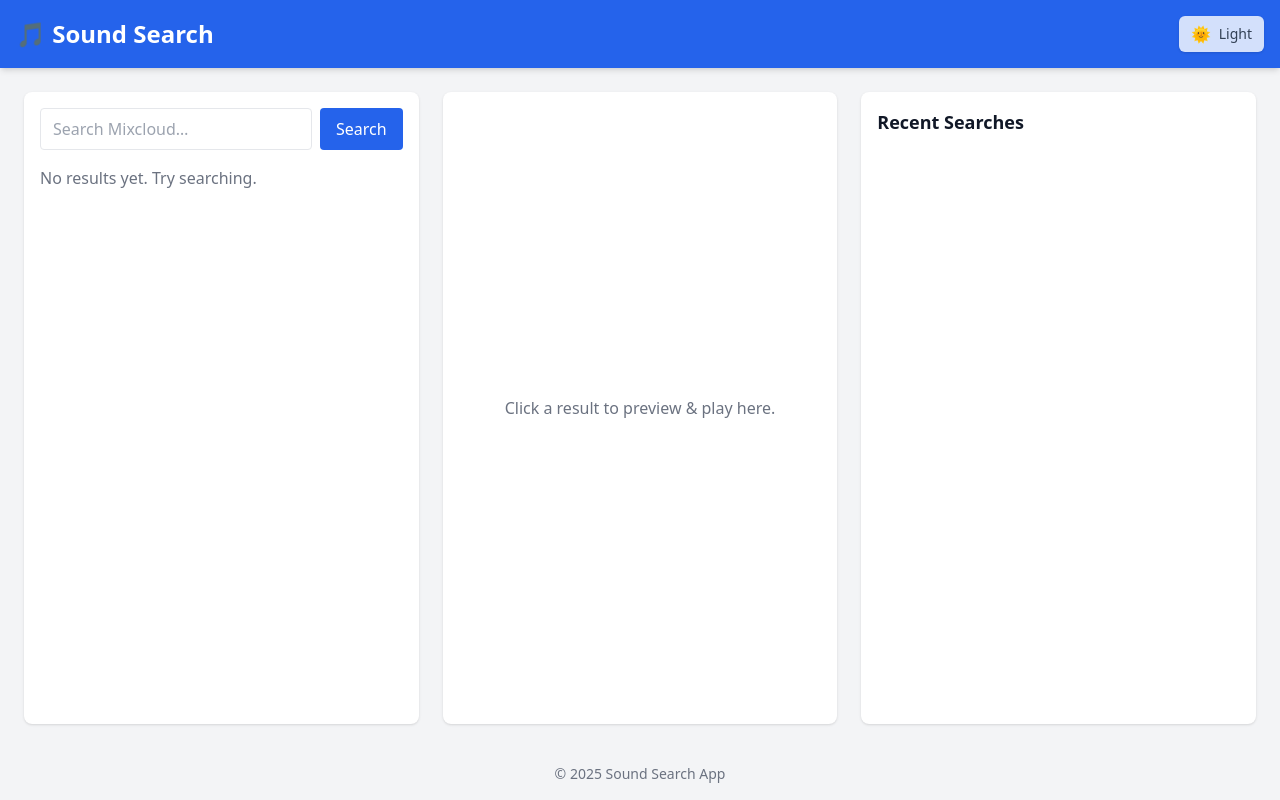
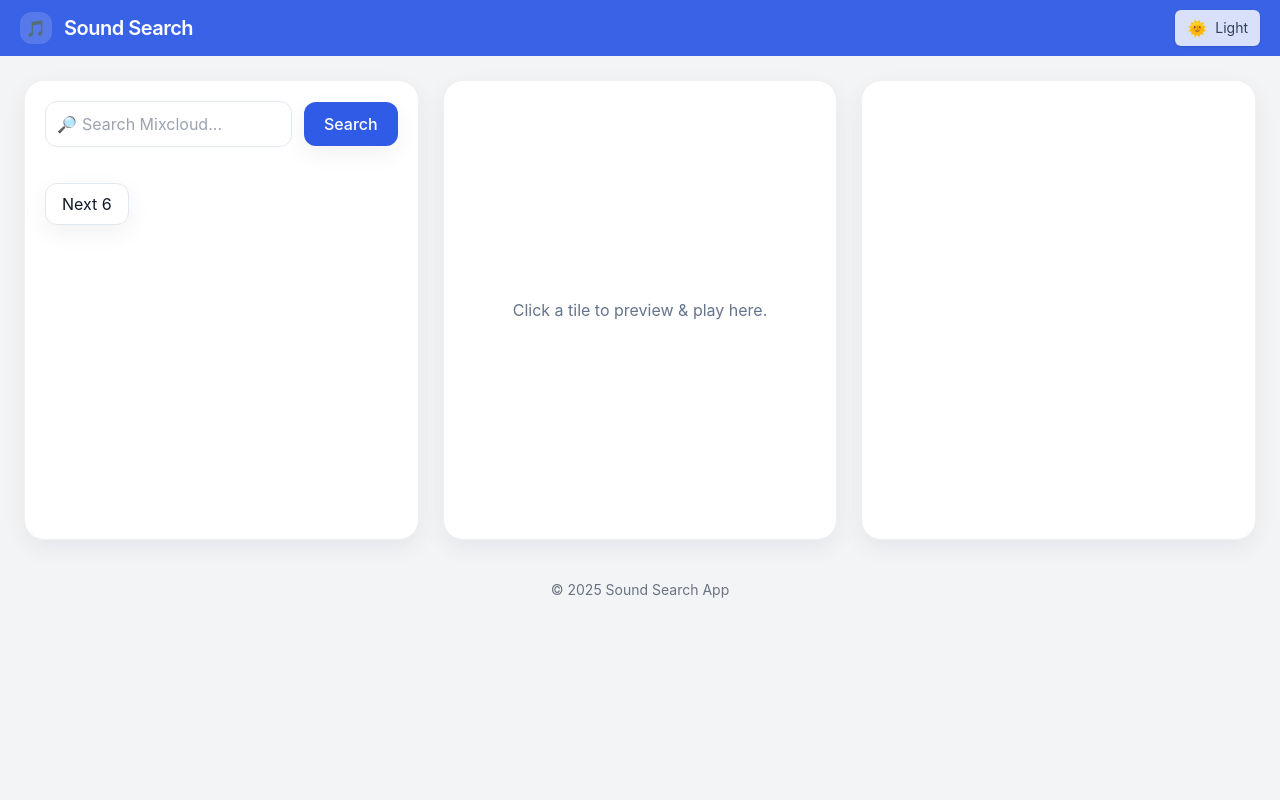
Before and after one commit to inbalmailbox/sound-search-app, a React (Vite) app: page / in a window 1280 px wide. Built offline with nearby package versions, Linux system fonts and the light colour scheme.

Commit message:
Fixng bugs

```diff
--- a/package.json
+++ b/package.json
@@ -18,6 +18,8 @@
     "react-router-dom": "^7.9.1"
   },
   "devDependencies": {
+    "@tailwindcss/line-clamp": "^0.4.4",
+    "@tailwindcss/typography": "^0.5.18",
     "@types/react": "^18.3.0",
     "@types/react-dom": "^18.3.0",
     "@vitejs/plugin-react": "^4.2.0",
--- a/src/components/ImageContainer.tsx
+++ b/src/components/ImageContainer.tsx
@@ -1,34 +1,65 @@
-import React from "react";
+import React, { useMemo } from "react";
 import { useAppSelector } from "../store/hooks";
 import type { RootState } from "../store/store";
+
+/** Build a valid Mixcloud widget feed URL from either an absolute url or a path key */
+const makeMixcloudFeed = (t?: { url?: string; key?: string }) => {
+  if (!t) return "";
+
+  // Prefer absolute URL; otherwise fallback to key/path
+  const href =
+    (t.url && (t.url.startsWith("http") ? t.url : `https://www.mixcloud.com${t.url}`)) ||
+    (t.key ? `https://www.mixcloud.com${t.key}` : "");
+
+  return href
+    ? `https://www.mixcloud.com/widget/iframe/?feed=${encodeURIComponent(
+        href
+      )}&hide_cover=1&light=1`
+    : "";
+};
 
 const ImageContainer: React.FC = () => {
   const selected = useAppSelector((s: RootState) => s.search.selected);
 
-  if (!selected) {
-    return <div className="text-gray-500">Click a result to preview & play here.</div>;
-  }
+  // Memoize the iframe src so it only recomputes when the selected track changes
+  const feedSrc = useMemo(() => makeMixcloudFeed(selected as any), [selected]);
 
   return (
-    <div className="flex flex-col items-center">
+    <div className="app-card p-5 min-h-[460px] flex flex-col items-center justify-center text-center">
+      {!selected ? (
+        <p className="text-slate-500">Click a tile to preview & play here.</p>
+      ) : (
+        <div className="w-full max-w-xl">
           {selected.pictures?.extra_large || selected.pictures?.medium ? (
             <img
               src={selected.pictures?.extra_large ?? selected.pictures?.medium!}
               alt={selected.name}
-          className="w-full max-w-md rounded shadow mb-4"
+              className="w-full rounded-xl2 shadow-card mb-4"
             />
           ) : null}
 
-      {/* Mixcloud embed (plays on click as per exam) */}
+          <h2 className="text-lg font-semibold">{selected.name}</h2>
+          <p className="text-slate-500 text-sm">{selected.user?.name}</p>
+
+          <div className="mt-4 w-full">
+            {feedSrc ? (
              <iframe
                 title="Mixcloud Player"
                 width="100%"
                 height="120"
-        src={`https://www.mixcloud.com/widget/iframe/?feed=${encodeURIComponent(
-          `https://www.mixcloud.com${selected.url}`
-        )}&hide_cover=1&light=1`}
-        frameBorder="0"
-      ></iframe>
+                src={feedSrc}            // your computed URL
+                frameBorder={0}
+                className="rounded-xl w-full"
+                // 👇 Important for Chrome
+                allow="autoplay; encrypted-media; clipboard-write; fullscreen; picture-in-picture"
+                />
+
+            ) : (
+              <p className="text-slate-500">This item can’t be embedded.</p>
+            )}
+          </div>
+        </div>
+      )}
     </div>
   );
 };
--- a/src/components/Layout.tsx
+++ b/src/components/Layout.tsx
@@ -9,31 +9,36 @@ const Layout: React.FC = () => {
   return (
     <div className="min-h-screen bg-gray-100 dark:bg-gray-900 text-gray-900 dark:text-gray-100 flex flex-col">
       {/* Header */}
-      <header className="flex items-center justify-between p-4 bg-blue-600 text-white shadow-md">
-        <h1 className="text-2xl font-bold flex items-center">
-          🎵 Sound Search
-        </h1>
+      <header className="sticky top-0 z-40 bg-brand-600/95 backdrop-blur text-white">
+  <div className="max-w-7xl mx-auto px-5 h-14 flex items-center justify-between">
+    <div className="flex items-center gap-3">
+      <span className="inline-flex h-8 w-8 items-center justify-center rounded-xl bg-white/15">
+        🎵
+      </span>
+      <h1 className="text-xl font-semibold tracking-tight">Sound Search</h1>
+    </div>
     <ThemeToggle />
+  </div>
 </header>
 
       {/* Main Grid */}
-      <main className="flex-1 container mx-auto p-6 grid grid-cols-1 md:grid-cols-3 gap-6">
-        {/* Left: Search */}
-        <div className="bg-white dark:bg-gray-800 rounded-lg shadow p-4">
+     <main className="max-w-7xl mx-auto p-6 grid grid-cols-1 md:grid-cols-3 gap-6">
+        <section className="app-card p-5 md:col-span-1">
             <SearchBar />
+            <div className="mt-4">
             <SearchResults />
             </div>
+        </section>
 
-        {/* Center: Image Container (placeholder for now) */}
-        <div className="bg-white dark:bg-gray-800 rounded-lg shadow p-4 flex items-center justify-center">
+        <section className="md:col-span-1">
             <ImageContainer />
-        </div>
+        </section>
 
-        {/* Right: Recent Searches */}
-        <div className="bg-white dark:bg-gray-800 rounded-lg shadow p-4">
+        <aside className="app-card p-5 md:col-span-1">
             <RecentSearches />
-        </div>
+        </aside>
         </main>
+
 
       {/* Footer */}
       <footer className="text-center py-4 text-sm text-gray-500">
--- a/src/components/RecentSearches.tsx
+++ b/src/components/RecentSearches.tsx
@@ -1,28 +1,37 @@
 import React from "react";
-import { useAppSelector, useAppDispatch } from "../store/hooks";
-import { performSearch, addRecent } from "../store/searchSlice";
+import { useAppDispatch, useAppSelector } from "../store/hooks";
+import { clearResults, performSearch, setQuery } from "../store/searchSlice";
 import type { RootState } from "../store/store";
 
 const RecentSearches: React.FC = () => {
+  const recent = useAppSelector((s: RootState) => s.search.recent);
   const dispatch = useAppDispatch();
-  const recent = useAppSelector((state: RootState) => state.search.recent);
 
-  const handleClick = (q: string) => {
+  const runSearch = (term: string) => {
+    const q = term.trim();
+    if (!q) return;
+    // keep the query in state (useful if you show it in the input)
+    dispatch(setQuery(q));
+    // reset results/offset and fetch page 1 (offset 0)
+    dispatch(clearResults());
     dispatch(performSearch({ query: q, offset: 0 }));
-    dispatch(addRecent(q));
   };
+
+  if (!recent.length) return null;
 
   return (
     <div>
-      <h2 className="text-lg font-bold mb-3">Recent Searches</h2>
-      <ul className="space-y-2">
-        {recent.map((item, idx) => (
-          <li
-            key={idx}
-            className="cursor-pointer text-blue-600 hover:underline"
-            onClick={() => handleClick(item)}
-          >
-            {item}
+      <h2 className="text-2xl font-bold mb-4">Recent Searches</h2>
+      <ul className="space-y-3">
+        {recent.map((term, idx) => (
+          <li key={`${term}-${idx}`}>
+            <button
+              type="button"
+              onClick={() => runSearch(term)}
+              className="text-blue-600 hover:text-blue-700 hover:underline focus:outline-none focus:ring"
+            >
+              {term}
+            </button>
           </li>
         ))}
       </ul>
--- a/src/components/SearchBar.tsx
+++ b/src/components/SearchBar.tsx
@@ -19,17 +19,25 @@ const SearchBar: React.FC = () => {
   };
 
   return (
-    <div className="flex gap-2 mb-4">
+    // In SearchBar.tsx, replace the input/button wrapper
+<div className="flex gap-3 items-center">
+  <div className="relative flex-1">
+    <span className="absolute left-3 top-1/2 -translate-y-1/2 text-slate-400">🔎</span>
     <input
       value={query}
       onChange={(e) => setQuery(e.target.value)}
       placeholder="Search Mixcloud…"
-        className="flex-1 border rounded px-3 py-2"
+      className="w-full pl-9 pr-3 py-2.5 rounded-xl border border-slate-200 bg-white focus:outline-none focus:ring-2 focus:ring-brand-300"
     />
-      <button onClick={handleSearch} className="px-4 py-2 rounded bg-blue-600 text-white">
+  </div>
+  <button
+    onClick={handleSearch}
+    className="px-5 py-2.5 rounded-xl bg-brand-600 text-white font-medium shadow-card hover:bg-brand-700 transition"
+  >
     Search
   </button>
 </div>
+
   );
 };
 
--- a/src/components/SearchResults.tsx
+++ b/src/components/SearchResults.tsx
@@ -1,56 +1,41 @@
-import React from "react";
-import { useAppDispatch, useAppSelector } from "../store/hooks";
-import { performSearch, setSelected } from "../store/searchSlice";
-import type { RootState } from "../store/store";
+import React from 'react';
+import { useAppDispatch, useAppSelector } from '../store/hooks';
+import { performSearch, setSelected } from '../store/searchSlice';
+import type { RootState } from '../store/store';
+import TileCard from './ui/TileCard';
 
 const SearchResults: React.FC = () => {
   const dispatch = useAppDispatch();
   const { results, query, offset, status } = useAppSelector((s: RootState) => s.search);
 
-  const handleNext = () => {
-    if (!query) return;
-    dispatch(performSearch({ query, offset: offset + 6 }));
-  };
-
-  if (status === "loading" && results.length === 0) {
-    return <div>Loading…</div>;
-  }
-
-  if (!results.length) {
-    return <div className="text-gray-500">No results yet. Try searching.</div>;
-  }
+  const next = () => query && dispatch(performSearch({ query, offset: offset + 6 }));
 
   return (
-    <div>
-      <ul className="grid grid-cols-1 md:grid-cols-2 gap-3">
-        {results.map((t, idx) => (
-          <li
-            key={idx}
-            onClick={() => dispatch(setSelected(t))}
-            className="cursor-pointer border rounded p-2 hover:shadow transition"
-            title="Click to load in the center player"
-          >
-            {t.pictures?.medium && (
-              <img
-                src={t.pictures.medium}
-                alt={t.name}
-                className="w-full h-40 object-cover rounded"
-              />
-            )}
-            <div className="mt-2 font-semibold">{t.name}</div>
-            <div className="text-xs text-gray-500">{t.user?.name}</div>
+    <div className="flex flex-col gap-4">
+      <ul className="grid grid-cols-1 sm:grid-cols-2 gap-4">
+        {results.map((t, i) => (
+          <li key={i}>
+            <TileCard
+              title={t.name}
+              subtitle={t.user?.name ?? ''}
+              img={t.pictures?.medium}
+              accent={i % 3 === 0 ? 'sky' : i % 3 === 1 ? 'peach' : 'mint'}
+              onClick={() => dispatch(setSelected(t))}
+            />
           </li>
         ))}
       </ul>
 
-      <div className="mt-4">
+      <div className="pt-1">
         <button
-          onClick={handleNext}
-          className="px-4 py-2 rounded bg-gray-200 hover:bg-gray-300"
+          onClick={next}
+          className="px-4 py-2 rounded-xl border border-slate-200 bg-white hover:bg-slate-50 shadow-card"
         >
           Next 6
         </button>
       </div>
+
+      {status === 'loading' && <p className="text-slate-500 text-sm">Loading…</p>}
     </div>
   );
 };
--- /dev/null
+++ b/src/components/ui/TileCard.tsx
@@ -0,0 +1,46 @@
+import React from 'react';
+
+type Props = {
+  title: string;
+  subtitle?: string;
+  img?: string;
+  accent?: 'mint' | 'peach' | 'sky';
+  badge?: number | string;
+  onClick?: () => void;
+};
+
+const accentMap = {
+  mint:  'bg-mint-100 text-mint-500',
+  peach: 'bg-peach-100 text-peach-500',
+  sky:   'bg-sky-100 text-sky-500',
+} as const;
+
+export default function TileCard({
+  title, subtitle, img, accent = 'sky', badge, onClick,
+}: Props) {
+  return (
+    <button onClick={onClick} className="w-full text-left">
+      <div className="app-card app-card-hover relative overflow-hidden">
+        {/* image */}
+        <div className="aspect-[4/3] w-full overflow-hidden">
+          {img ? (
+            <img src={img} alt={title} className="h-full w-full object-cover" loading="lazy" />
+          ) : (
+            <div className={`tile-icon ${accentMap[accent]} m-4`} />
+          )}
+        </div>
+
+        {/* content */}
+        <div className="p-4">
+          <h3 className="text-[15px] font-semibold leading-5 line-clamp-2">{title}</h3>
+          {subtitle && (
+            <p className="mt-1 text-xs text-slate-500 line-clamp-1">{subtitle}</p>
+          )}
+        </div>
+
+        {/* corner badge */}
+        {badge ? <span className="badge">{badge}</span> : null}
+      </div>
+    </button>
+  );
+}
--- a/src/store/searchSlice.ts
+++ b/src/store/searchSlice.ts
@@ -3,6 +3,8 @@ import { createSlice, createAsyncThunk } from "@reduxjs/toolkit";
 import type { PayloadAction } from "@reduxjs/toolkit";
 import { fetchTracks } from "../api/soundApi";
 import type { Track } from "../api/soundApi";
+
+
 
 export interface SearchState {
   query: string;
--- a/src/styles/index.css
+++ b/src/styles/index.css
@@ -2,7 +2,39 @@
 @tailwind components;
 @tailwind utilities;
 
-/* Example custom styles */
-.btn {
-  @apply px-4 py-2 bg-blue-600 text-white rounded hover:bg-blue-700 transition;
+/* Inter font (or swap to your corporate font) */
+@import url('https://fonts.googleapis.com/css2?family=Inter:wght@400;500;600;700&display=swap');
+
+:root {
+  --card-bg: #ffffff;
+  --page-bg: #f5f7fb;
 }
+.dark :root {
+  --card-bg: #111827; /* slate-900-ish */
+  --page-bg: #0b1220;
+}
+
+html, body, #root {
+  height: 100%;
+}
+
+body {
+  font-family: Inter, ui-sans-serif, system-ui, -apple-system, Segoe UI, Roboto, "Helvetica Neue", Arial, "Noto Sans", "Apple Color Emoji", "Segoe UI Emoji";
+  background: var(--page-bg);
+}
+
+/* Reusable card & tile helpers */
+@layer components {
+  .app-card {
+    @apply bg-[color:var(--card-bg)] rounded-xl2 shadow-card border border-gray-200/60 dark:border-white/10;
+  }
+  .app-card-hover {
+    @apply transition-shadow hover:shadow-cardHover;
+  }
+  .tile-icon {
+    @apply w-12 h-12 rounded-2xl flex items-center justify-center;
+  }
+  .badge {
+    @apply absolute -top-2 -right-2 h-6 min-w-[1.5rem] px-2 rounded-full bg-gray-900 text-white text-xs font-semibold flex items-center justify-center shadow;
+  }
+}
--- a/tailwind.config.js
+++ b/tailwind.config.js
@@ -1,7 +1,40 @@
 /** @type {import('tailwindcss').Config} */
 module.exports = {
-  darkMode: 'class',                   // <-- IMPORTANT
+  darkMode: 'class',
   content: ['./index.html', './src/**/*.{ts,tsx,js,jsx}'],
-  theme: { extend: {} },
-  plugins: [],
+  theme: {
+    extend: {
+      colors: {
+        // Primary like your screenshots
+        brand: {
+          50:  '#eef4ff',
+          100: '#dfe9ff',
+          200: '#c0d4ff',
+          300: '#9dbbff',
+          400: '#6f97ff',
+          500: '#3f72ff',   // main
+          600: '#2f5be6',
+          700: '#2444c7',
+          800: '#1e39a7',
+          900: '#1a318c',
+        },
+        // soft supporting accents for little icon bubbles
+        mint:  { 100: '#e9fbf6', 500: '#3ac3a3' },
+        peach: { 100: '#fff3ea', 500: '#ff9f6e' },
+        sky:   { 100: '#eef6ff', 500: '#6aa8ff' },
+      },
+      borderRadius: {
+        xl2: '1.25rem', // larger tile corners
+      },
+      boxShadow: {
+        // soft elevated cards
+        card: '0 8px 24px rgba(15, 23, 42, 0.06)',
+        cardHover: '0 12px 28px rgba(15, 23, 42, 0.10)',
+      },
+    },
+  },
+  plugins: [
+    require('@tailwindcss/line-clamp'),
+    require('@tailwindcss/typography'),
+  ],
 };
```
Also changed, not shown: src/api/soundApi.ts (+34 -16 lines), vite.config.ts (+9 -3 lines), 2 other files (tests, documents, lock files or other folders). Lines whose indentation alone changed are shown as unchanged.
